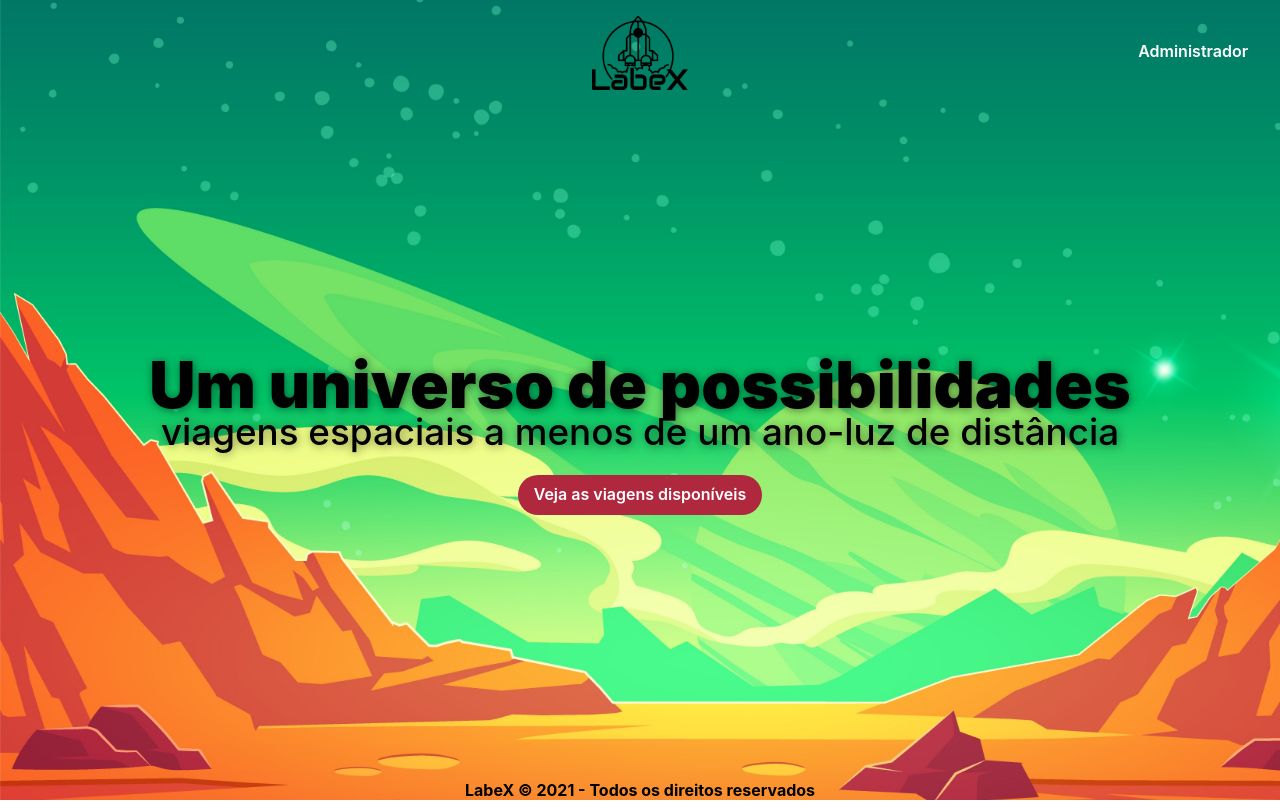
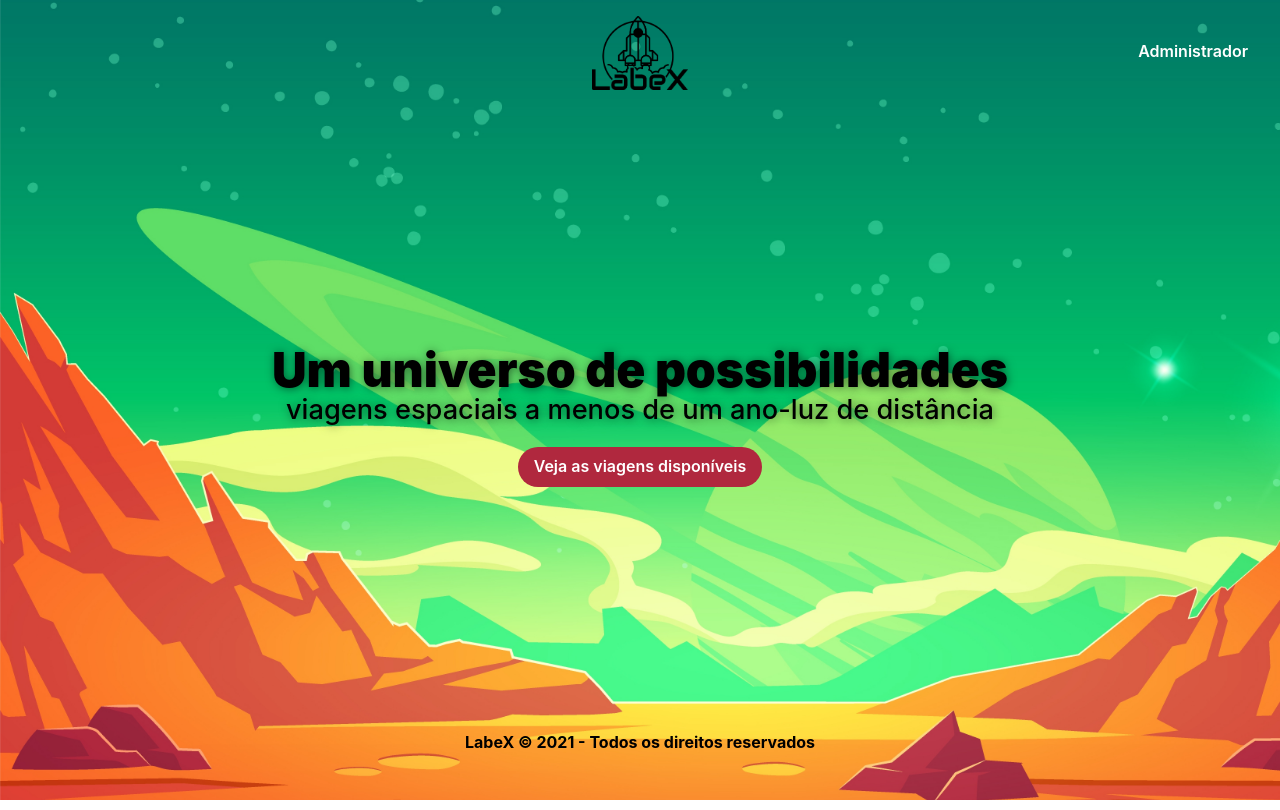
Before and after one commit to adryanefernandes/Labex, a React (Create React App) app: page / in a window 1280 px wide. Built offline with nearby package versions, Linux system fonts and the light colour scheme.

Commit message:
FEAT: Home reponsiva

```diff
--- a/src/pages/private/createTrip/CreateTripPage.js
+++ b/src/pages/private/createTrip/CreateTripPage.js
@@ -5,8 +5,6 @@ import Footer from '../../../components/Footer'
 import background from '../../../assets/backgroundCreateTrip.jpg'
 import {  Container, Image, ContainerForm, Phrase } from './Styled'
 import CreateTripForm from './CreateTripForm'
-
-
 
 function CreateTripPage() {
   useProtectedPage()
--- a/src/pages/public/home/HomePage.js
+++ b/src/pages/public/home/HomePage.js
@@ -1,7 +1,7 @@
 import React from 'react'
 import { useHistory } from 'react-router-dom'
 import Header from '../../../components/Header'
-import ButtonSolid from '../../../components/ButtonPattern'
+import ButtonPattern from '../../../components/ButtonPattern'
 import Footer from '../../../components/Footer'
 import { Main, Container, Tittle, Subtittle } from './Styled'
 
@@ -16,14 +16,13 @@ function HomePage() {
       <Main>
         <Tittle>Um universo de possibilidades</Tittle>
         <Subtittle>viagens espaciais a menos de um ano-luz de distância</Subtittle>
-        <ButtonSolid
+        <ButtonPattern
           onClick={() => history.push('/trips/list')}
           name={'Veja as viagens disponíveis'}
           bg={'brand.darkRed'}
           margin={'1rem'}
           colorHover={'rgb(255, 80, 100)'}
         />
-
       </Main>
       <Footer />
     </Container>
--- a/src/pages/public/home/Styled.js
+++ b/src/pages/public/home/Styled.js
@@ -1,4 +1,3 @@
-
 import styled from 'styled-components'
 import background from '../../../assets/backgroundHome.jpg'
 
@@ -6,21 +5,30 @@ export const Container = styled.div `
   background-image: url(${background});
   background-size: cover;
   background-position: center;
-  height: 100vh;
-
+  min-height: 100vh;
 `
 export const Main = styled.main`
   display: flex;
   align-items: center;
+  justify-content: center;
   flex-direction: column;
-  height: 82%;
+  min-height: 76vh;
 `
 export const Tittle = styled.h1 `
   font-size: 4rem;
   font-weight: 900;
   color: rgb(0, 0, 0);
-  margin-top: 18%;
   text-shadow: 1px 1px 10px rgba(0, 0, 0, .5);
+  text-align: center;
+
+
+  @media screen and (max-device-width: 420px){
+    font-size: 2.5rem;
+  }
+
+  @media screen and (min-device-width: 421px) and (max-device-width: 960px){
+    font-size: 3rem;
+  }
 `
 export const Subtittle = styled.h3 `
   font-size: 2.3rem;
@@ -29,5 +37,12 @@ export const Subtittle = styled.h3 `
   font-weight: 500;
   text-shadow: 1px 1px 10px rgba(0, 0, 0, .5);
 
+  @media screen and (max-device-width: 720px){
+    display: none;
+  }
 
+  @media screen and (min-device-width: 721px) and (max-device-width: 960px){
+    margin-top: -1rem;
+    font-size: 1.7rem;
+  }
 `
```
